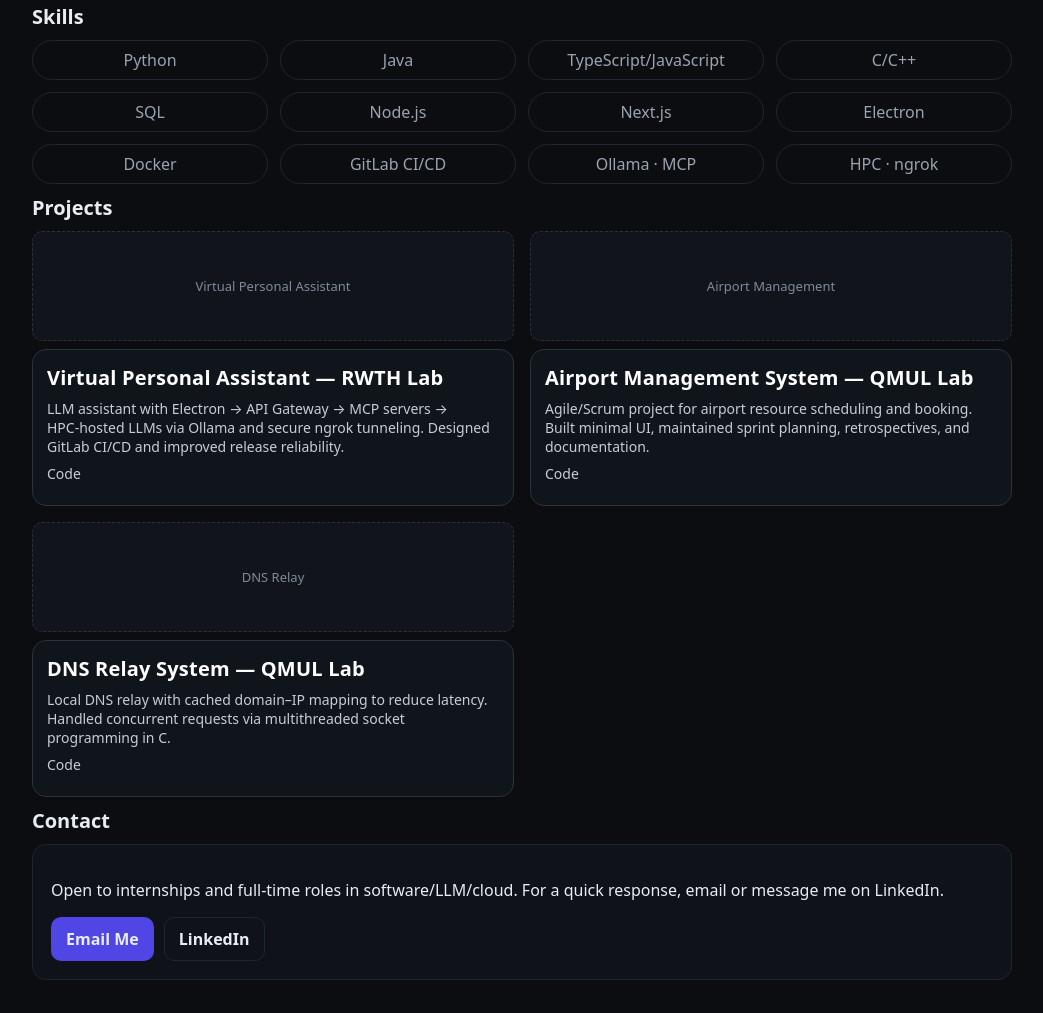
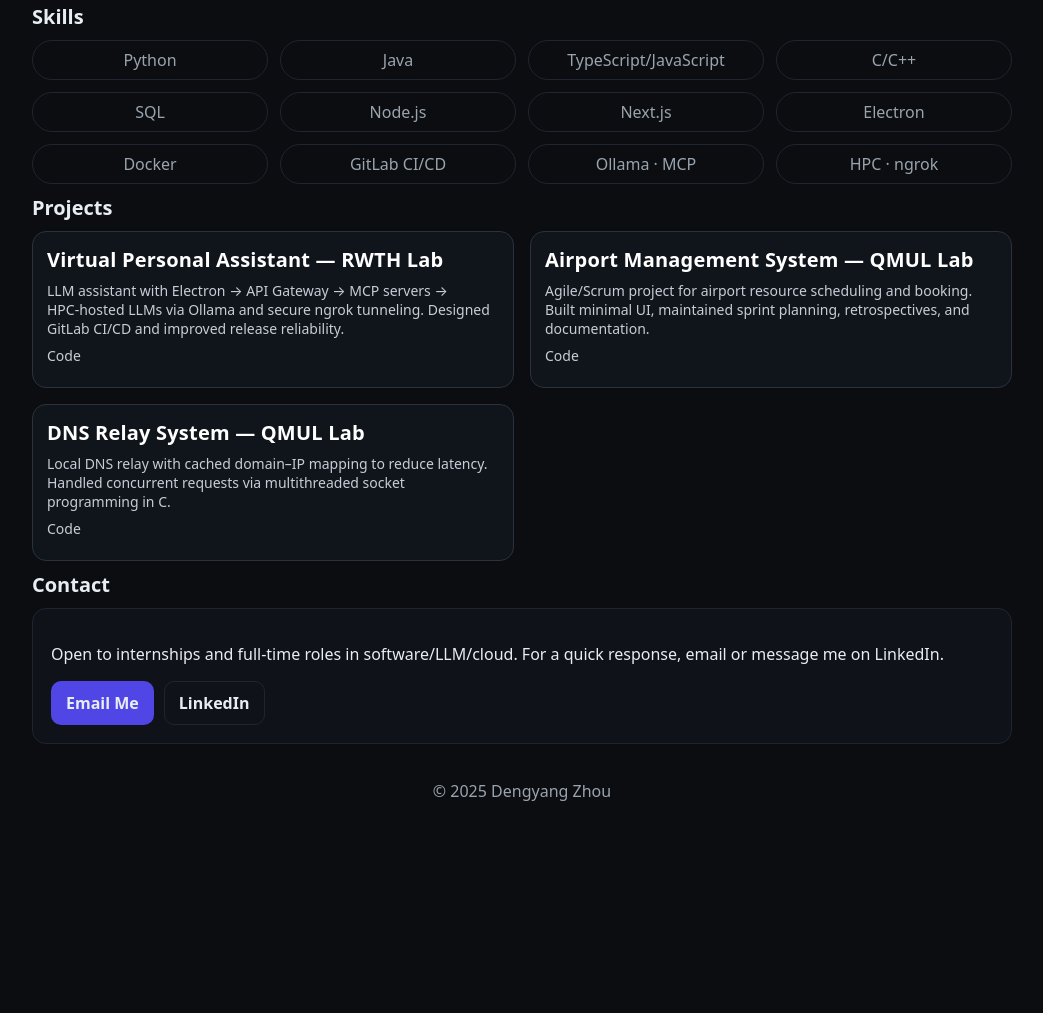
Before and after one commit to dengyang-zhou/dengyang-zhou.github.io, a plain HTML site: page index.html in a window 1280 px wide. Shown: the part 788-1801 px from the top of the page, without its empty margins (118-1161 px from the left). After the commit the page ends 1650 px from the top, so only its background shows below. Drawn offline with Linux system fonts and the light colour scheme.

Commit message:
delete thumb

```diff
--- a/index.html
+++ b/index.html
@@ -134,7 +134,7 @@
       <h2 class="section-title">Projects</h2>
       <div class="projects">
         <article class="project">
-          <div class="thumb">Virtual Personal Assistant</div>
+          <!-- <div class="thumb">Virtual Personal Assistant</div> -->
           <div class="card">
             <h3>Virtual Personal Assistant — RWTH Lab</h3>
             <p>LLM assistant with Electron → API Gateway → MCP servers → HPC‑hosted LLMs via Ollama and secure ngrok tunneling. Designed GitLab CI/CD and improved release reliability.</p>
@@ -143,7 +143,7 @@
         </article>
 
         <article class="project">
-          <div class="thumb">Airport Management</div>
+          <!-- <div class="thumb">Airport Management</div> -->
           <div class="card">
             <h3>Airport Management System — QMUL Lab</h3>
             <p>Agile/Scrum project for airport resource scheduling and booking. Built minimal UI, maintained sprint planning, retrospectives, and documentation.</p>
@@ -152,7 +152,7 @@
         </article>
 
         <article class="project">
-          <div class="thumb">DNS Relay</div>
+          <!-- <div class="thumb">DNS Relay</div> -->
           <div class="card">
             <h3>DNS Relay System — QMUL Lab</h3>
             <p>Local DNS relay with cached domain–IP mapping to reduce latency. Handled concurrent requests via multithreaded socket programming in C.</p>
```
